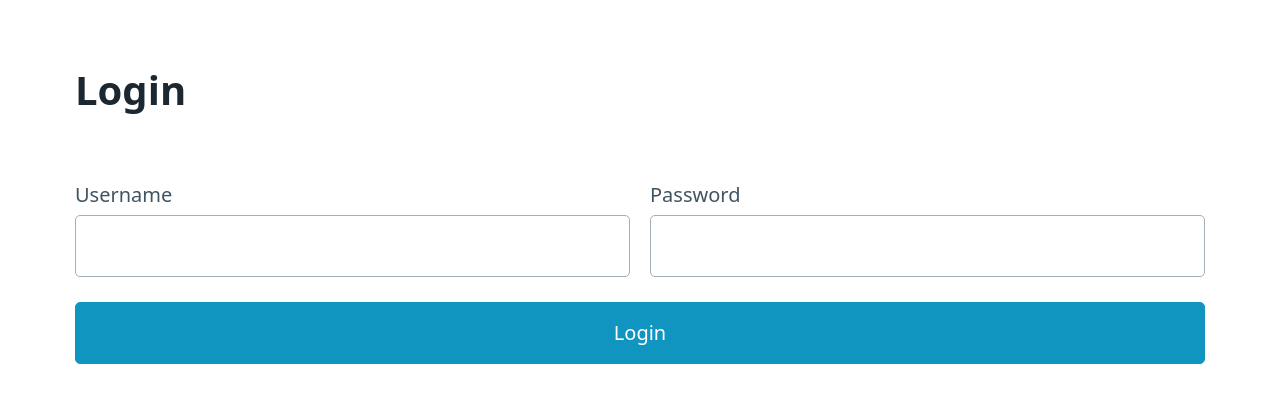
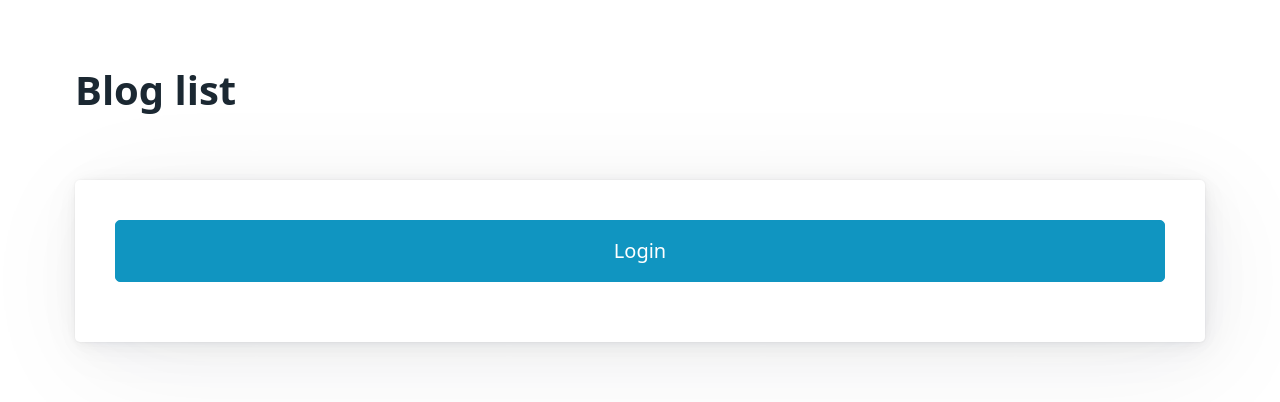
Before and after one commit to josenaldo/fso2022-bloglist-frontend, a React (Create React App) app: page / in a window 1280 px wide. Shown: the top 402 px of the page. Built offline with nearby package versions, Linux system fonts and the light colour scheme.

Commit message:
:sparkles: feat: 5.6 Blog list frontend, step6
extract form component

```diff
--- a/src/App.js
+++ b/src/App.js
@@ -5,6 +5,7 @@ import blogService from 'services/blogs'
 
 import BlogList from 'components/BlogList'
 import LoginForm from 'components/LoginForm'
+import UserAppbar from 'components/UserAppbar'
 import Alert from 'components/Alert'
 import { ALERT_TYPE } from 'components/Alert'
 
@@ -57,27 +58,16 @@ const App = () => {
 
   return (
     <main className="container">
+      <h1>Blog list</h1>
+
       <Alert message={message} setMessage={setMessage} />
+
       {user === null ? (
-        <div>
-          <h1>Login</h1>
-          <LoginForm login={login} logout={logout} />
-        </div>
+        <LoginForm login={login} />
       ) : (
         <div>
-          <h1>Blog</h1>
-          <p>
-            Welcome {user.name}!{' '}
-            <a
-              href="#"
-              role="button"
-              className="outline small"
-              onClick={logout}
-            >
-              Logout
-            </a>
-          </p>
-          <BlogList message={message} setMessage={setMessage} />
+          <UserAppbar user={user} logout={logout} />
+          <BlogList setMessage={setMessage} />
         </div>
       )}
     </main>
--- a/src/components/BlogList.js
+++ b/src/components/BlogList.js
@@ -9,7 +9,7 @@ import Blog from 'components/Blog'
 import BlogForm from 'components/BlogForm'
 import Togglable from './Togglable'
 
-const BlogList = ({ message, setMessage }) => {
+const BlogList = ({ setMessage }) => {
   const [blogs, setBlogs] = React.useState([])
   const blogFormRef = React.useRef()
 
@@ -50,10 +50,6 @@ const BlogList = ({ message, setMessage }) => {
 }
 
 BlogList.propTypes = {
-  message: PropTypes.shape({
-    type: PropTypes.oneOf(Object.values(ALERT_TYPE)).isRequired,
-    content: PropTypes.string.isRequired,
-  }),
   setMessage: PropTypes.func.isRequired,
 }
 
--- a/src/components/LoginForm.js
+++ b/src/components/LoginForm.js
@@ -1,7 +1,9 @@
 import React from 'react'
 import PropTypes from 'prop-types'
+import Togglable from './Togglable'
+// import Togglable from './Togglable'
 
-const LoginForm = ({ login, logout }) => {
+const LoginForm = ({ login }) => {
   const [username, setUsername] = React.useState('')
   const [password, setPassword] = React.useState('')
 
@@ -14,6 +16,8 @@ const LoginForm = ({ login, logout }) => {
   }
 
   return (
+    <div>
+      <Togglable buttonLabel="Login">
         <form onSubmit={handleLogin}>
           <div className="grid">
             <label>
@@ -37,12 +41,13 @@ const LoginForm = ({ login, logout }) => {
           </div>
           <button type="submit">Login</button>
         </form>
+      </Togglable>
+    </div>
   )
 }
 
 LoginForm.propTypes = {
   login: PropTypes.func.isRequired,
-  logout: PropTypes.func.isRequired,
 }
 
 export default LoginForm
--- /dev/null
+++ b/src/components/UserAppbar.js
@@ -0,0 +1,20 @@
+import React from 'react'
+import PropTypes from 'prop-types'
+
+const UserAppbar = ({ user, logout }) => {
+  return (
+    <div>
+      Welcome {user.name}!{' '}
+      <a href="#" role="button" className="outline small" onClick={logout}>
+        Logout
+      </a>
+    </div>
+  )
+}
+
+UserAppbar.propTypes = {
+  user: PropTypes.object.isRequired,
+  logout: PropTypes.func.isRequired,
+}
+
+export default UserAppbar
```
Lines whose indentation alone changed are shown as unchanged.
